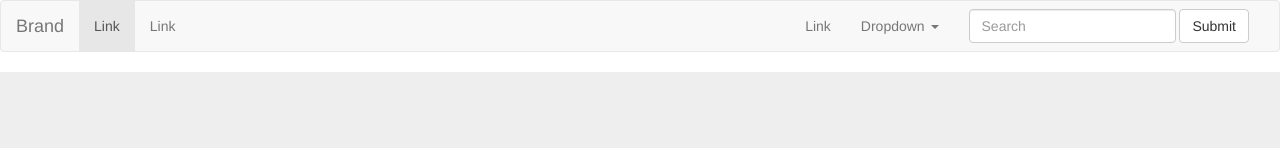
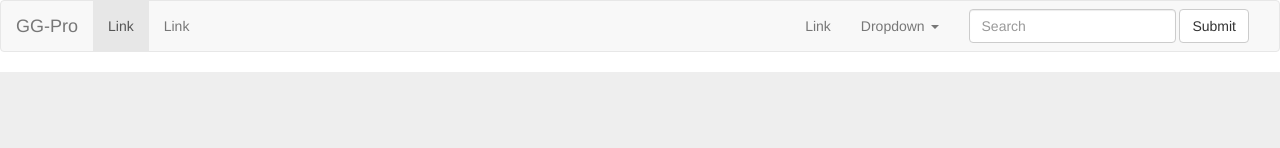
Before and after one commit to gugusd999/GG-Developer_Forum.github.io, a plain HTML site: page index.html in a window 1280 px wide. Shown: the top 148 px of the page. Drawn offline with Linux system fonts and the light colour scheme.

Commit message:
pembaruan halaman

```diff
--- a/index.html
+++ b/index.html
@@ -22,7 +22,7 @@
     <!-- Brand and toggle get grouped for better mobile display -->
     <div class="navbar-header">
       <button type="button" class="navbar-toggle collapsed" data-toggle="collapse" data-target="#bs-example-navbar-collapse-1"> <span class="sr-only">Toggle navigation</span> <span class="icon-bar"></span> <span class="icon-bar"></span> <span class="icon-bar"></span> </button>
-      <a class="navbar-brand" href="#">Brand</a> </div>
+      <a class="navbar-brand" href="#">GG-Pro</a> </div>
 
     <!-- Collect the nav links, forms, and other content for toggling -->
     <div class="collapse navbar-collapse" id="bs-example-navbar-collapse-1">
```
